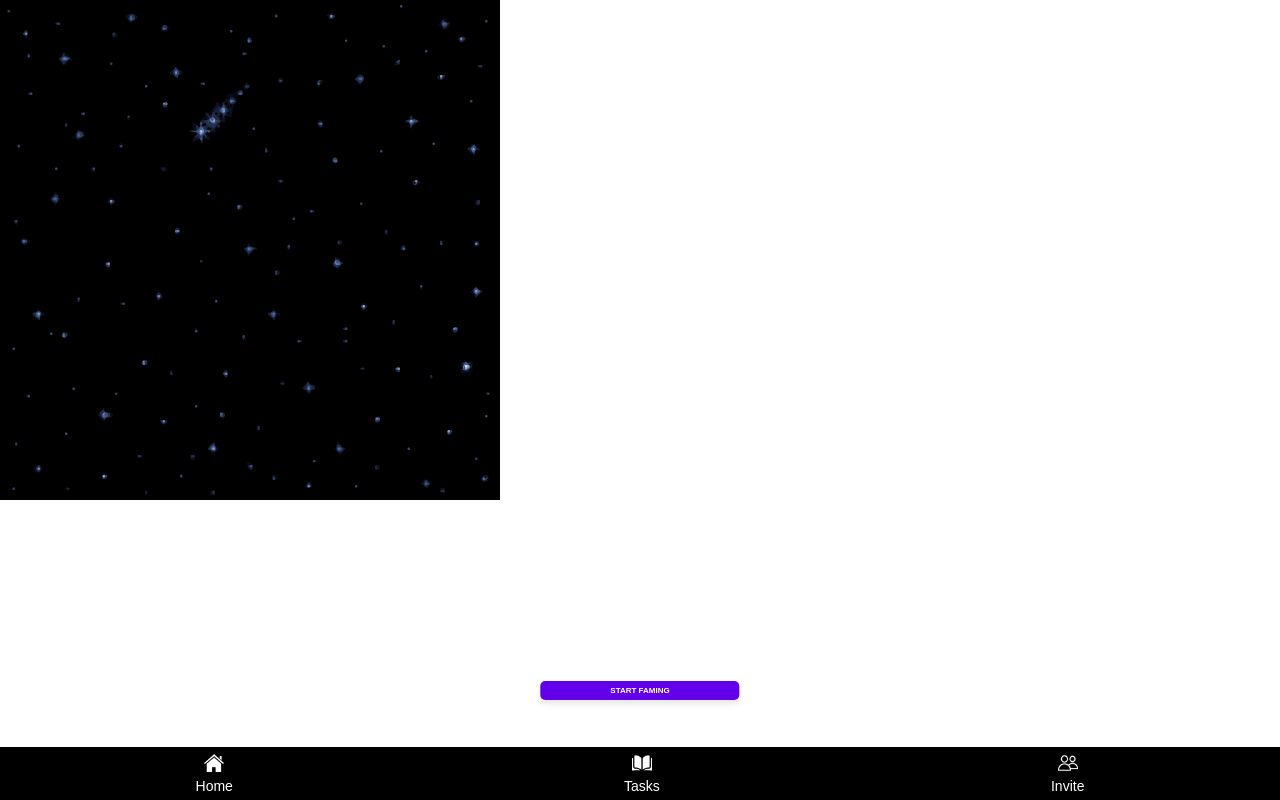
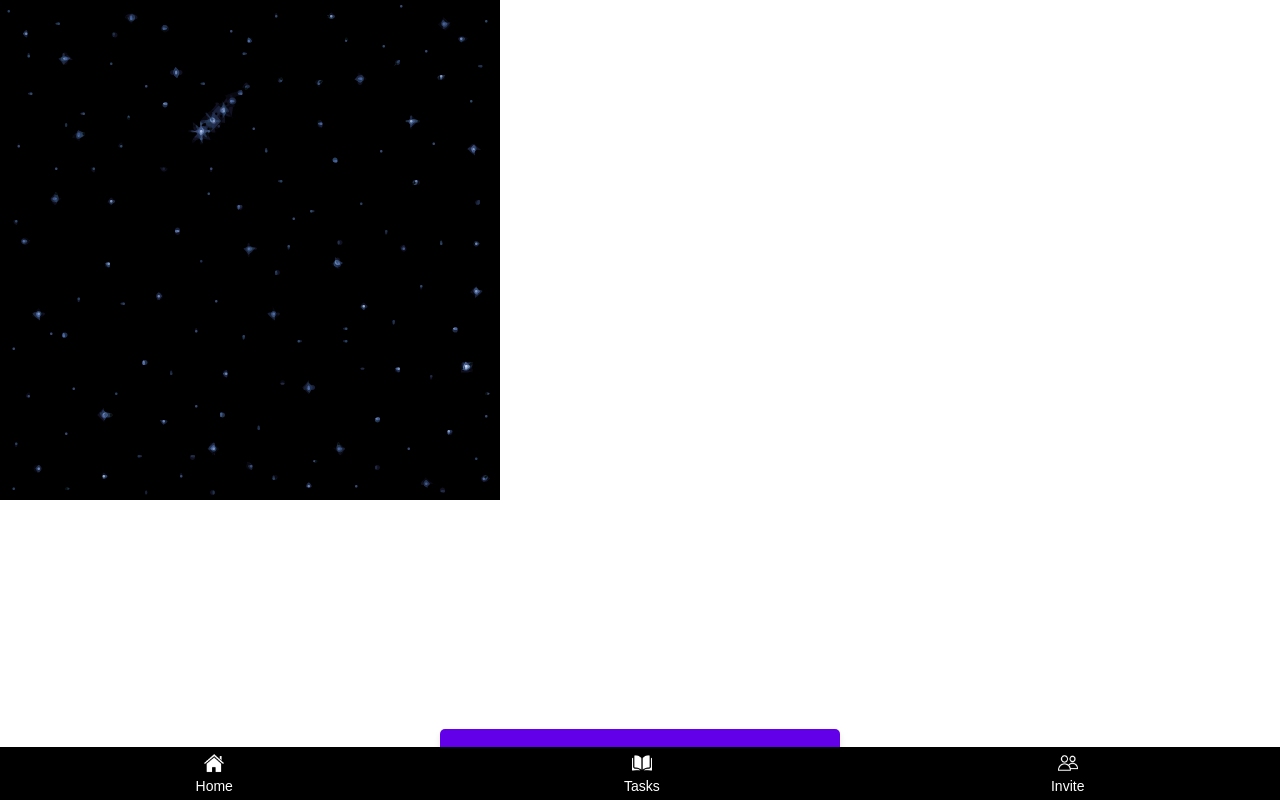
Before and after one commit to woulstrike/btc25mining, a React (Vite) app: page / in a window 1280 px wide. Built offline with nearby package versions, Linux system fonts and the light colour scheme.

Commit message:
Update startFarmingSection.css

```diff
--- a/src/components/button/css/startFarmingSection.css
+++ b/src/components/button/css/startFarmingSection.css
@@ -1,22 +1,28 @@
+
 .container {
     position: fixed;
-    bottom: 100px;
+    bottom: 20px;
     left: 50%;
     transform: translateX(-50%);
+    width: 90%;
+    max-width: 400px;
+    padding: 0 10px;
 }
+
 
 .centered-button {
     background-color: #6200ea;
     color: white;
     border: none;
     border-radius: 5px;
-    padding: 5px 70px;
-    font-size: 8px;
+    padding: 15px 0;
+    font-size: 18px;
     width: 100%;
     font-weight: bold;
     cursor: pointer;
     box-shadow: 0 4px 6px rgba(0, 0, 0, 0.1);
     transition: background-color 0.3s ease, transform 0.3s ease;
+    text-align: center;
 }
 
 
```
